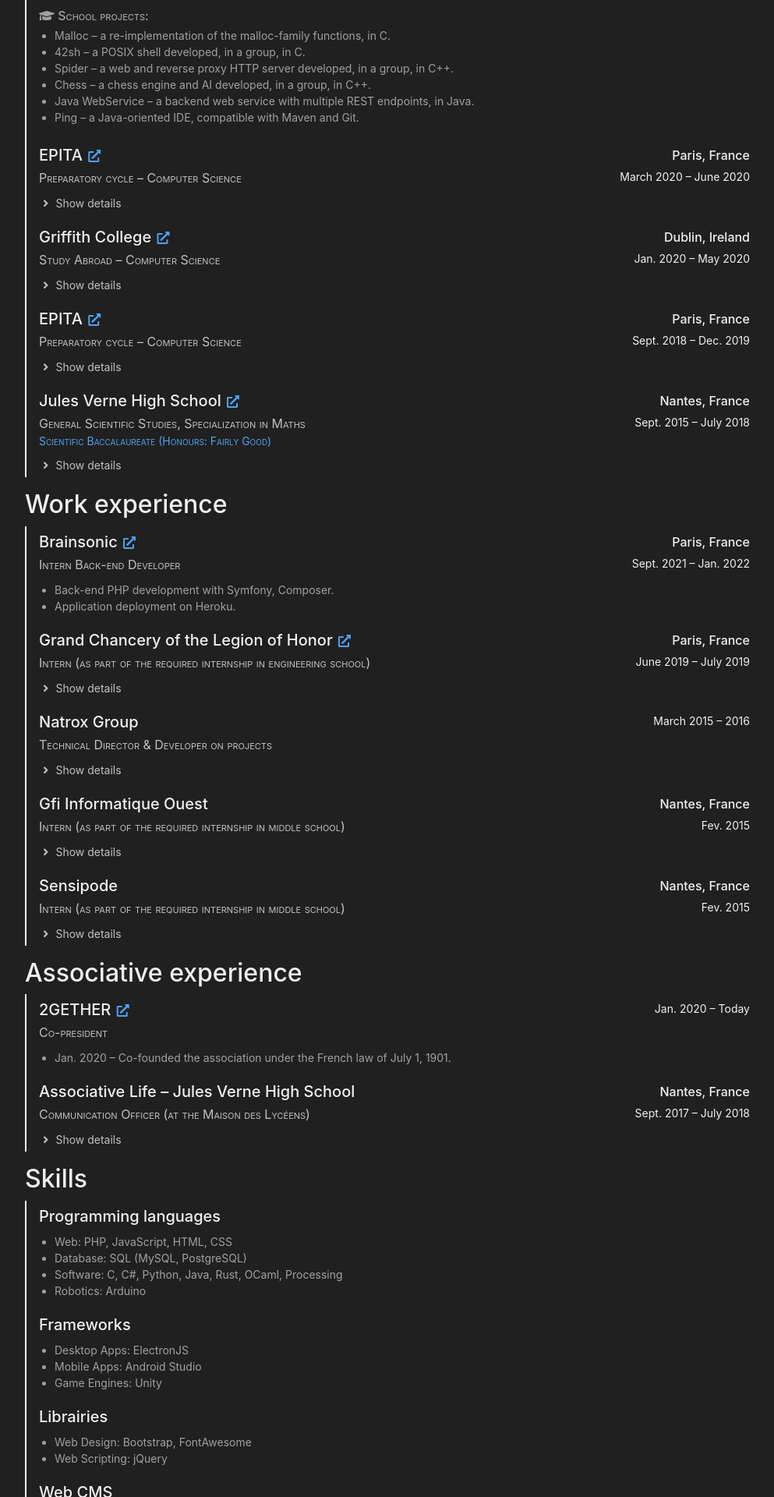
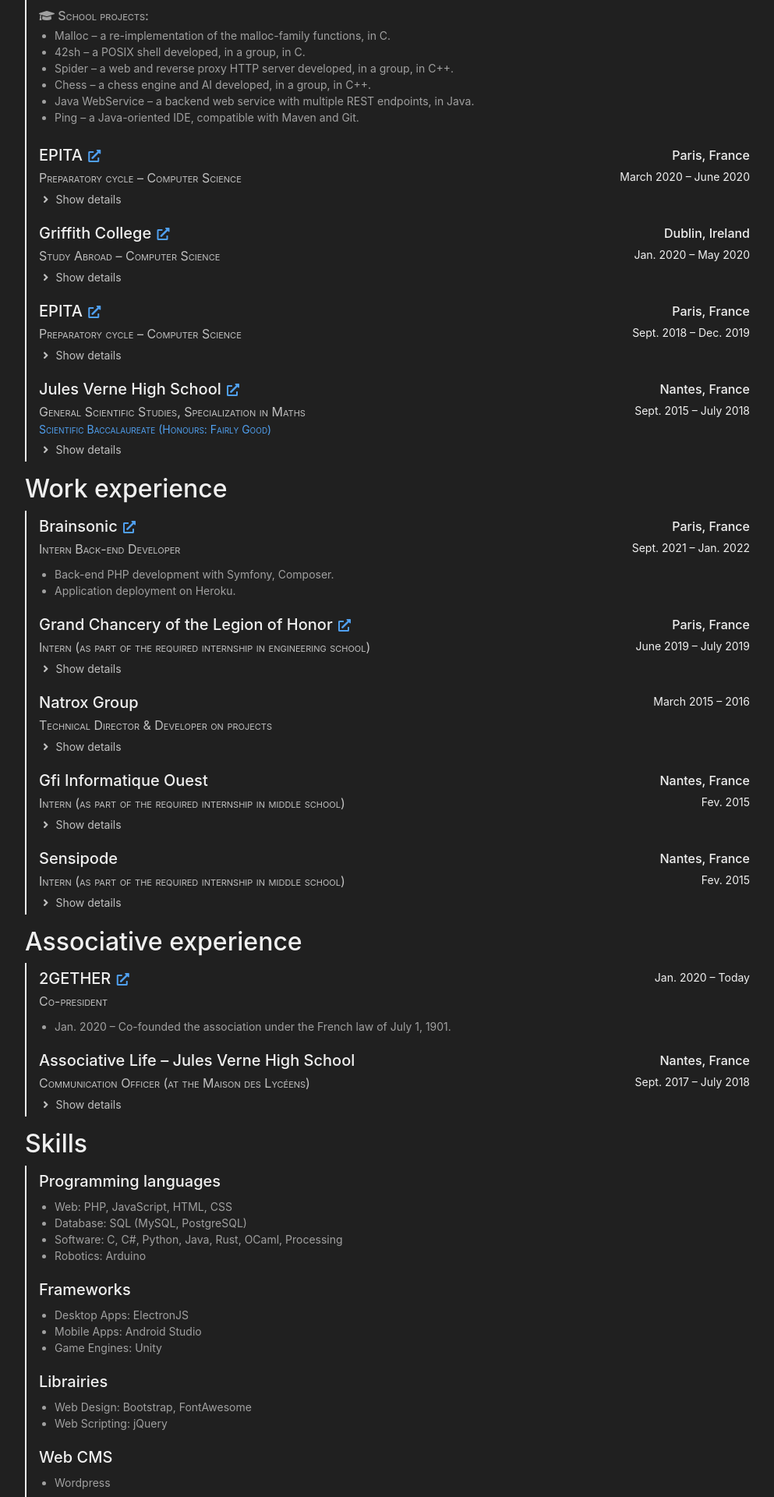
Before and after one commit to matiboux/matiboux.me, a Jekyll site: the page built from cv.html, in a window 1280 px wide. Shown: the part 723-2643 px from the top of the page at 78% size, without its empty margins (143-1136 px from the left). Built offline with Jekyll 4.4.1, drawn with Linux system fonts in a browser that asks for light colours; nearby versions of some CDN libraries.

Commit message:
Update the toggle links position in HTML code

```diff
--- a/assets/css/style.css
+++ b/assets/css/style.css
@@ -159,12 +159,14 @@ hr { border-color: rgba(255, 255, 255, .1) }
 #main .cv-items > * > .content .description, #main .cv-items > * > .content > ul { margin-top: 10px; color: #a0a0a0 }
 #main .cv-items > *:hover > .content .description, #main .cv-items > *:focus > .content .description,
 #main .cv-items > *:hover > .content > ul, #main .cv-items > *:focus > .content > ul { color: #c0c0c0 }
-#main .cv-items > * > .content .description > *, #main .cv-items > * > .content .description > .toggle > * { margin-bottom: 5px }
-#main .cv-items > * > .content .description > .toggle-btn { display: block; color: #c0c0c0 !important }
-@media print { #main .cv-items > * > .content .description > .toggle-btn { display: none } }
-#main .cv-items > * > .content .description > .toggle-btn:hover { color: #a0a0a0 !important; text-decoration: none }
-#main .cv-items > * > .content .description > .toggle { display: none }
-@media not print { #main .cv-items > * > .content .description > .toggle { margin-left: 8px; padding-left: 1rem; border-left: 2px solid #a0a0a0 } }
+#main .cv-items > * > .content .description > * { margin-bottom: 5px }
+#main .cv-items .toggle-btn { display: block; color: #c0c0c0 !important }
+@media print { #main .cv-items .toggle-btn { display: none } }
+#main .cv-items .toggle-btn:hover { color: #a0a0a0 !important; text-decoration: none }
+#main .cv-items .toggle { display: none }
+@media not print {
+	#main .cv-items .toggle-btn + .toggle { margin-top: 5px }
+	#main .cv-items .toggle { margin-left: 8px; padding-left: 1rem; border-left: 2px solid #a0a0a0 } }
 #main .cv-items > * > .content .description h6 { font-variant: small-caps }
 #main .cv-items > * > .content .description ul { margin-bottom: 10px }
 #main .cv-items > * > .content .description a { color: #4080c0 }
--- a/assets/js/script.js
+++ b/assets/js/script.js
@@ -75,7 +75,7 @@ $(function() {
 	window.addEventListener('popstate', checkLocation);
 	checkLocation();
 
-	const $toggleBtn = $('.cv-items .item .description .toggle-btn');
+	const $toggleBtn = $('.cv-items .toggle-btn');
 	$toggleBtn.html($toggleBtn.attr('data-text-toggle-on'));
 	$toggleBtn.css({ cursor: 'pointer' });
 	$toggleBtn.click(function(e) {
--- a/cv.html
+++ b/cv.html
@@ -79,13 +79,12 @@ container_class: mw-lg
 				<small class="d-print-none"><a href="https://www.epita.fr/"><i class="fas fa-external-link-alt fa-fw"></i></a></small>
 			</h4>
 			<p class="position">Preparatory cycle – Computer Science</p>
-			<div class="description">
 			<div class="toggle-btn"
 					data-text-toggle-on="<i class=&quot;fas fa-angle-right fa-fw&quot;></i> Show details"
 					data-text-toggle-off="<i class=&quot;fas fa-angle-down fa-fw&quot;></i> Hide details">
 				<i class="fas fa-ellipsis-h fa-fw"></i> Loading...
 			</div>
-				<div class="toggle">
+			<div class="description toggle">
 				<p><i class="fas fa-info-circle fa-fw"></i> Reduced and mandatory curriculum replacing studies abroad, because of the COVID-19 pandemic.</p>
 				<h6><i class="fas fa-university fa-fw"></i> Curriculum:</h6>
 				<ul>
@@ -93,7 +92,6 @@ container_class: mw-lg
 					<li>Humanities: French, English, Cultural opening</li>
 				</ul>
 				<h6><i class="fas fa-code fa-fw"></i> Prog. languages: C, Rust</h6>
-				</div>
 			</div>
 		</div>
 		<div class="meta">
@@ -108,13 +106,12 @@ container_class: mw-lg
 				<small class="d-print-none"><a href="https://www.griffith.ie/"><i class="fas fa-external-link-alt fa-fw"></i></a></small>
 			</h4>
 			<p class="position">Study Abroad – Computer Science</p>
-			<div class="description">
 			<div class="toggle-btn"
 					data-text-toggle-on="<i class=&quot;fas fa-angle-right fa-fw&quot;></i> Show details"
 					data-text-toggle-off="<i class=&quot;fas fa-angle-down fa-fw&quot;></i> Hide details">
 				<i class="fas fa-ellipsis-h fa-fw"></i> Loading...
 			</div>
-				<div class="toggle">
+			<div class="description toggle">
 				<p><i class="fas fa-info-circle fa-fw"></i> Semester fully completed despite EPITA's decision to replace it with their own curriculum (see above).</p>
 				<h6><i class="fas fa-university fa-fw"></i> Curriculum:</h6>
 				<ul>
@@ -125,7 +122,6 @@ container_class: mw-lg
 					<li>Algorithm practicals in Java.</li>
 					<li>Android applications in Java using Android Studio.</li>
 				</ul>
-				</div>
 			</div>
 		</div>
 		<div class="meta">
@@ -140,13 +136,12 @@ container_class: mw-lg
 				<small class="d-print-none"><a href="https://www.epita.fr/"><i class="fas fa-external-link-alt fa-fw"></i></a></small>
 			</h4>
 			<p class="position">Preparatory cycle – Computer Science</p>
-			<div class="description">
 			<div class="toggle-btn"
 					data-text-toggle-on="<i class=&quot;fas fa-angle-right fa-fw&quot;></i> Show details"
 					data-text-toggle-off="<i class=&quot;fas fa-angle-down fa-fw&quot;></i> Hide details">
 				<i class="fas fa-ellipsis-h fa-fw"></i> Loading...
 			</div>
-				<div class="toggle">
+			<div class="description toggle">
 				<h6><i class="fas fa-university fa-fw"></i> Curriculum:</h6>
 				<ul>
 					<li>Computing: Algorithms, Programming, Computer Architecture</li>
@@ -167,7 +162,6 @@ container_class: mw-lg
 				</ul>
 			</div>
 		</div>
-		</div>
 		<div class="meta">
 			<p class="location">Paris, France</p>
 			<p class="date">Sept. 2018 – Dec. 2019</p>
@@ -181,13 +175,12 @@ container_class: mw-lg
 			</h4>
 			<p class="position">General Scientific Studies, Specialization in Maths</p>
 			<p class="award">Scientific Baccalaureate (Honours: Fairly Good)</p>
-			<div class="description">
 			<div class="toggle-btn"
 					data-text-toggle-on="<i class=&quot;fas fa-angle-right fa-fw&quot;></i> Show details"
 					data-text-toggle-off="<i class=&quot;fas fa-angle-down fa-fw&quot;></i> Hide details">
 				<i class="fas fa-ellipsis-h fa-fw"></i> Loading...
 			</div>
-				<div class="toggle">
+			<div class="description toggle">
 				<h6><i class="fas fa-university fa-fw"></i> Curriculum:</h6>
 				<ul>
 					<li>Scientific studies: Maths, Physics, Chemistry, Biology</li>
@@ -202,7 +195,6 @@ container_class: mw-lg
 					<li><a href="https://ljv.fr/">LJV.fr</a> – a web portail with links to the school official website and other student projects.</li>
 					<li>Le Nautilus – an online blog and newspaper managed by a group of students.</li>
 				</ul>
-				</div>
 			</div>
 		</div>
 		<div class="meta">
@@ -238,19 +230,17 @@ container_class: mw-lg
 				<small class="d-print-none"><a href="https://www.legiondhonneur.fr/"><i class="fas fa-external-link-alt fa-fw"></i></a></small>
 			</h4>
 			<p class="position">Intern (as part of the required internship in engineering school)</p>
-			<div class="description">
 			<div class="toggle-btn"
 					data-text-toggle-on="<i class=&quot;fas fa-angle-right fa-fw&quot;></i> Show details"
 					data-text-toggle-off="<i class=&quot;fas fa-angle-down fa-fw&quot;></i> Hide details">
 				<i class="fas fa-ellipsis-h fa-fw"></i> Loading...
 			</div>
-				<div class="toggle">
+			<div class="description toggle">
 				<ul>
 					<li>Discovery of the IT sector at work and the maintenance of IT equipment.</li>
 					<li>Discovery of IT in offices and schools, and challenges associated with it.</li>
 					<li>System image copying and deployment on new machines using FOG Project.</li>
 				</ul>
-				</div>
 			</div>
 		</div>
 		<div class="meta">
@@ -262,19 +252,17 @@ container_class: mw-lg
 		<div class="content">
 			<h4>Natrox Group</h4>
 			<p class="position">Technical Director & Developer on projects</p>
-			<div class="description">
 			<div class="toggle-btn"
 				data-text-toggle-on="<i class=&quot;fas fa-angle-right fa-fw&quot;></i> Show details"
 				data-text-toggle-off="<i class=&quot;fas fa-angle-down fa-fw&quot;></i> Hide details">
 				<i class="fas fa-ellipsis-h fa-fw"></i> Loading...
 			</div>
-				<div class="toggle">
+			<div class="description toggle">
 				<ul>
 					<li>March 2015 – Natropic's: Image hosting service.</li>
 					<li>Nov. 2015 – Natrox Cloud: File hosting service.</li>
 					<li>April 2016 – Natrox Games: Group of game servers.</li>
 				</ul>
-				</div>
 			</div>
 		</div>
 		<div class="meta">
@@ -285,18 +273,16 @@ container_class: mw-lg
 		<div class="content">
 			<h4>Gfi Informatique Ouest</h4>
 			<p class="position">Intern (as part of the required internship in middle school)</p>
-			<div class="description">
 			<div class="toggle-btn"
 				data-text-toggle-on="<i class=&quot;fas fa-angle-right fa-fw&quot;></i> Show details"
 				data-text-toggle-off="<i class=&quot;fas fa-angle-down fa-fw&quot;></i> Hide details">
 				<i class="fas fa-ellipsis-h fa-fw"></i> Loading...
 			</div>
-				<div class="toggle">
+			<div class="description toggle">
 				<ul>
 					<li>Discovery of a large company in the digital sector.</li>
 					<li>Discovery of its administrative, commercial and IT services.</li>
 				</ul>
-				</div>
 			</div>
 		</div>
 		<div class="meta">
@@ -308,18 +294,16 @@ container_class: mw-lg
 		<div class="content">
 			<h4>Sensipode</h4>
 			<p class="position">Intern (as part of the required internship in middle school)</p>
-			<div class="description">
 			<div class="toggle-btn"
 				data-text-toggle-on="<i class=&quot;fas fa-angle-right fa-fw&quot;></i> Show details"
 				data-text-toggle-off="<i class=&quot;fas fa-angle-down fa-fw&quot;></i> Hide details">
 				<i class="fas fa-ellipsis-h fa-fw"></i> Loading...
 			</div>
-				<div class="toggle">
+			<div class="description toggle">
 				<ul>
 					<li>Discovery of a start-up specialized in web design.</li>
 					<li>Development of HTML/JavaScript animation modules.</li>
 				</ul>
-				</div>
 			</div>
 		</div>
 		<div class="meta">
@@ -350,13 +334,12 @@ container_class: mw-lg
 		<div class="content">
 			<h4>Associative Life – Jules Verne High School</h4>
 			<p class="position">Communication Officer (at the Maison des Lycéens)</p>
-			<div class="description">
 			<div class="toggle-btn"
 					data-text-toggle-on="<i class=&quot;fas fa-angle-right fa-fw&quot;></i> Show details"
 					data-text-toggle-off="<i class=&quot;fas fa-angle-down fa-fw&quot;></i> Hide details">
 				<i class="fas fa-ellipsis-h fa-fw"></i> Loading...
 			</div>
-				<div class="toggle">
+			<div class="description toggle">
 				<ul>
 					<li>
 						Feb. 2017 – Development of an unofficial portal and web platform: LJV.fr
@@ -372,7 +355,6 @@ container_class: mw-lg
 						<small class="d-print-none"><a href="https://mdl.ljv.fr/"><i class="fas fa-external-link-alt fa-fw"></i></a></small>
 					</li>
 				</ul>
-				</div>
 			</div>
 		</div>
 		<div class="meta">
```
Lines whose indentation alone changed are shown as unchanged.
